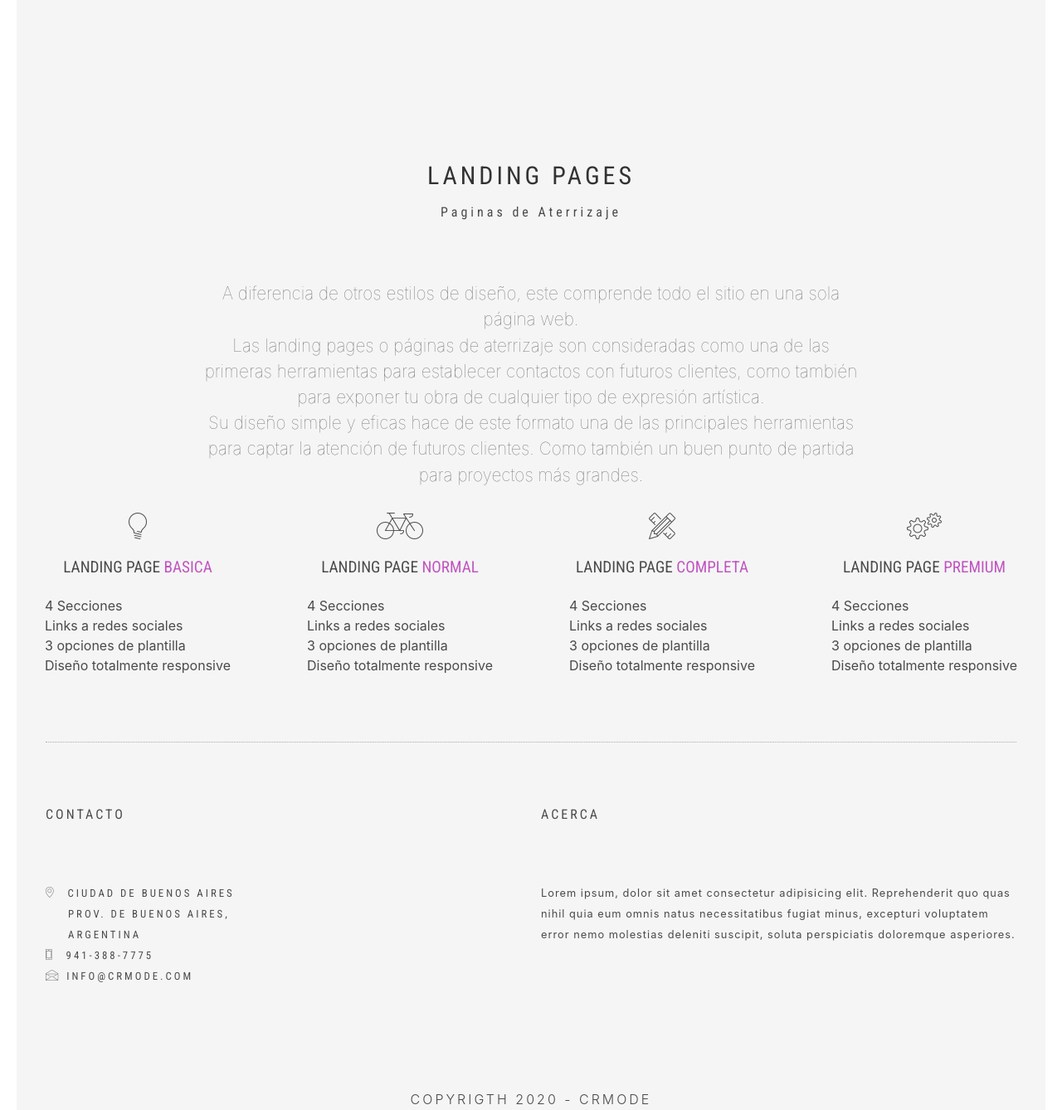
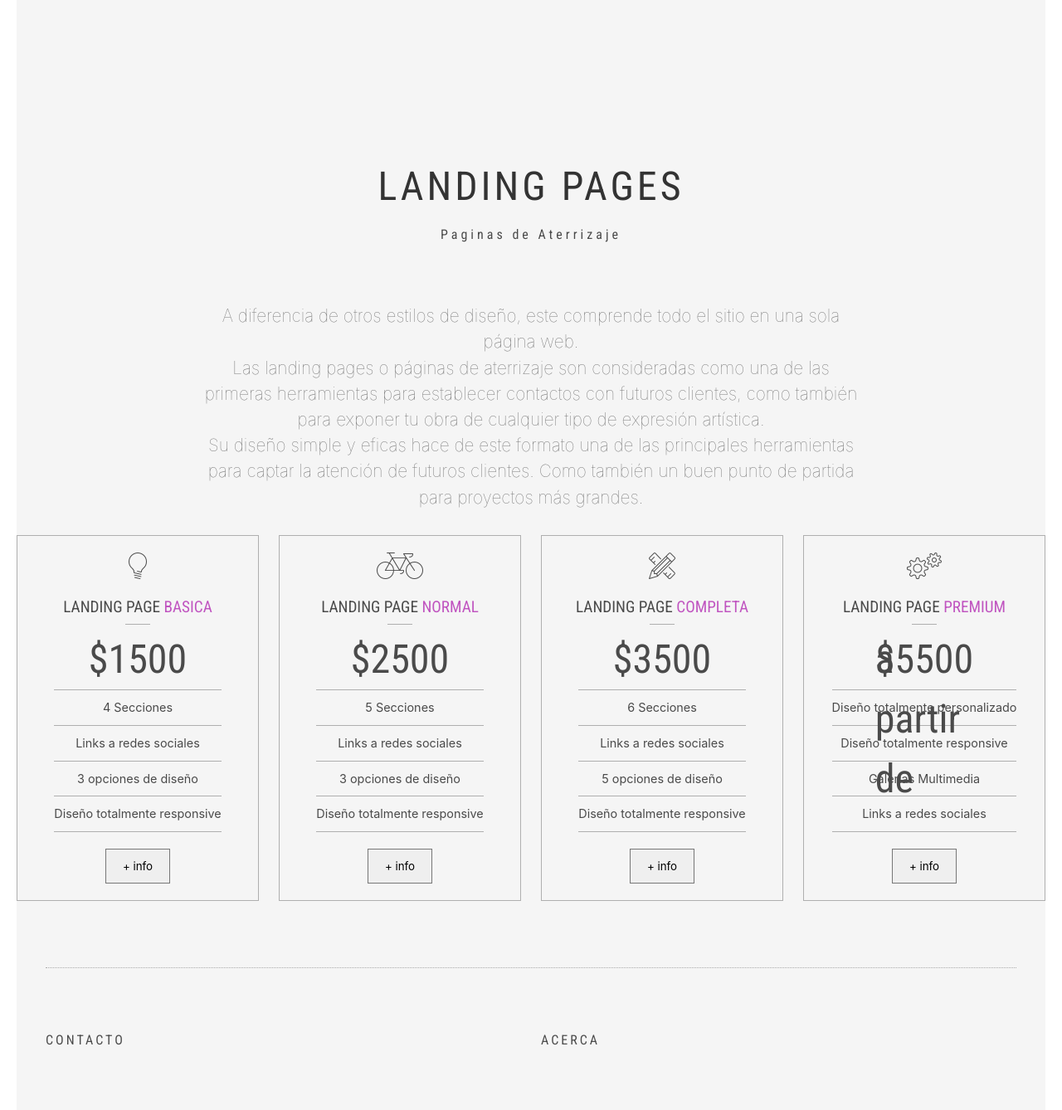
Before and after one commit to jesushernan3/crmode, a PHP site: page /app/views/content/sitios-web.php in a window 1280 px wide. Shown: the part 399-1737 px from the top of the page at 83% size. Run offline with PHP 8.4, Linux system fonts and the light colour scheme; some libraries are stand-ins or nearby versions.

Commit message:
mas landing page

```diff
--- a/app/views/content/sitios-web.php
+++ b/app/views/content/sitios-web.php
@@ -22,45 +22,61 @@
     </div>
 
     <div class="columns">
-      <div class="column is-one-quarter is-mobile d-flex-centered f-direction-column">
+      <div class="column is-one-quarter is-mobile">
+        <div class="frame d-flex-centered f-direction-column">
           <span class="icon-lightbulb"></span>
           <h4>Landing Page <span>Basica</span></h4>
+          <h2>$1500</h2>
           <ul>
             <li>4 Secciones</li>
             <li>Links a redes sociales</li>
-          <li>3 opciones de plantilla</li>
+            <li>3 opciones de diseño</li>
             <li>Diseño totalmente responsive</li>
           </ul>
+          <button>+ info</button>
       </div>
-      <div class="column is-one-quarter is-mobile d-flex-centered f-direction-column">
+      </div>
+      <div class="column is-one-quarter is-mobile">
+        <div class="frame d-flex-centered f-direction-column">
           <span class="icon-bike"></span>
           <h4>Landing Page <span>Normal</span></h4>
+          <h2>$2500</h2>
           <ul>
-          <li>4 Secciones</li>
+            <li>5 Secciones</li>
             <li>Links a redes sociales</li>
-          <li>3 opciones de plantilla</li>
+            <li>3 opciones de diseño</li>
             <li>Diseño totalmente responsive</li>
           </ul>
+          <button>+ info</button>
         </div>
-      <div class="column is-one-quarter is-mobile d-flex-centered f-direction-column">
+      </div>
+      <div class="column is-one-quarter is-mobile">
+        <div class="frame d-flex-centered f-direction-column">
           <span class="icon-tools"></span>
           <h4>Landing Page <span>Completa</span></h4>
+          <h2>$3500</h2>
           <ul>
-          <li>4 Secciones</li>
+            <li>6 Secciones</li>
             <li>Links a redes sociales</li>
-          <li>3 opciones de plantilla</li>
+            <li>5 opciones de diseño</li>
             <li>Diseño totalmente responsive</li>
           </ul>
+          <button>+ info</button>
         </div>
-      <div class="column is-one-quarter is-mobile d-flex-centered f-direction-column">
+      </div>
+      <div class="column is-one-quarter is-mobile">
+        <div class="frame d-flex-centered f-direction-column">
           <span class="icon-gears"></span>
           <h4>Landing Page <span>Premium</span></h4>
+          <h2 class="a-partir">$5500</h2>
           <ul>
-          <li>4 Secciones</li>
+            <li>Diseño totalmente personalizado</li>
+            <li>Diseño totalmente responsive</li>
+            <li>Galerias Multimedia</li>
             <li>Links a redes sociales</li>
-          <li>3 opciones de plantilla</li>
-          <li>Diseño totalmente responsive</li>
           </ul>
+          <button>+ info</button>
+        </div>
       </div>
 
 
--- a/public/css/main.css
+++ b/public/css/main.css
@@ -198,14 +198,51 @@
   text-transform: uppercase;
   font-size: 1.2rem;
   margin-top: 20px;
-  margin-bottom: 20px;
+  margin-bottom: 0;
+  text-align: center;
+}
+#landing-pages h2 {
+  font-size: 3rem;
+  position: relative;
+}
+#landing-pages h4::after {
+	border-bottom: 1px solid #afafaf;
+	content: "";
+	display: block;
+	width: 30px;
+	margin: 6px auto;
 }
 #landing-pages h4 span {
   color: #c054c0;
 }
-.column > span {
+#landing-pages li {
+	border-top: 1px solid #AFAFAF;
+	padding: 10px 0;
+	text-align: center;
+	font-size: .9rem;
+}
+#landing-pages li:last-child {
+	border-bottom: 1px solid #AFAFAF;
+}
+.frame {
+  border: 1px solid #AFAFAF;
+  padding: 20px;
+  -webkit-transition: all 0.5s;
+  transition: all 0.5s;
+}
+.frame:hover {
+  border: 1px solid #333
+}
+.column .frame > span {
   font-size: 2rem;
 }
+.a-partir::before {
+  content: "a partir de";
+  font-family: 0.8rem;
+  position: absolute;
+  right: 5px;
+}
+
 /* Contacto
  ==================================*/
  .input:focus, .textarea:focus, .select select:focus, .is-focused.input, .is-focused.textarea, .select select.is-focused, .input:active, .textarea:active, .select select:active, .is-active.input, .is-active.textarea, .select select.is-active {
@@ -227,15 +264,14 @@
   margin: 0 15px;
 }
 input, textarea, button {
-  border: 3px solid #333;
+  border: 1px solid #777;
   padding: 12px 20px;
-  margin: 8px 0;
+  margin: 20px 0 0;
   box-sizing: border-box;
 }
 .input:focus, footer textarea:focus, button:hover {
 	box-shadow: 0px 1px 8px 1px #777;
 }
-
 button {
   cursor: pointer;
 }
```
Lines whose indentation alone changed are shown as unchanged.
